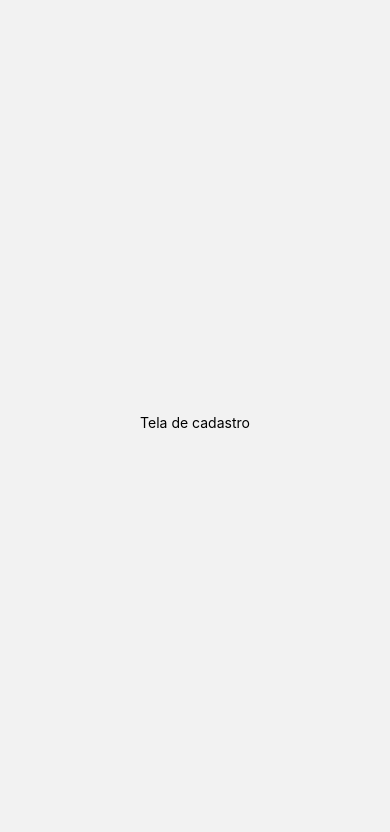
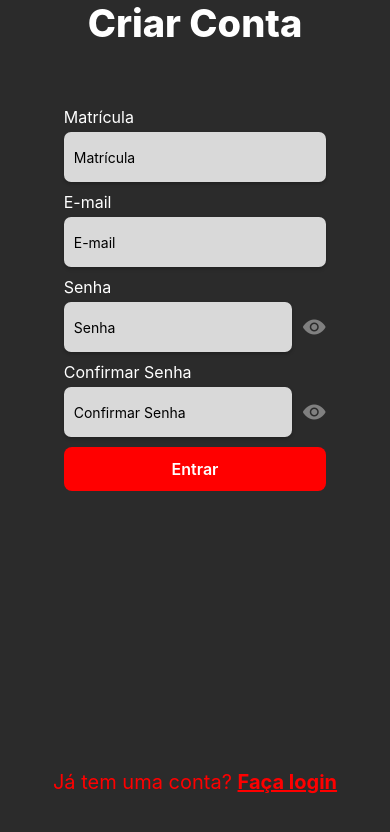
Before and after one commit to BrunoPinheirofe/centro_treinamento_app_ltd, a React Native app: screen /Signup in a window 390 px wide. Shown: the top 832 px of the page. Built offline with nearby package versions, Linux system fonts and the light colour scheme.

Commit message:
adicionando tela de registro

```diff
--- a/package.json
+++ b/package.json
@@ -9,6 +9,7 @@
     "web": "expo start --web"
   },
   "dependencies": {
+    "@hookform/resolvers": "^4.1.0",
     "@react-native-async-storage/async-storage": "^2.1.1",
     "@react-navigation/bottom-tabs": "^7.2.0",
     "@react-navigation/drawer": "^7.1.1",
@@ -19,7 +20,9 @@
     "react": "18.3.1",
     "react-hook-form": "^7.54.2",
     "react-native": "0.76.7",
-    "react-native-keyboard-aware-scroll-view": "^0.9.5"
+    "react-native-keyboard-aware-scroll-view": "^0.9.5",
+    "react-native-picker-select": "^9.3.1",
+    "yup": "^1.6.1"
   },
   "devDependencies": {
     "@babel/core": "^7.20.0"
--- a/src/forms/LoginForm/index.js
+++ /dev/null
@@ -1,5 +0,0 @@
-const LoginForm = (props) => {
-  // ... implementação ...
-}
-
-export default LoginForm;
--- /dev/null
+++ b/src/forms/RegisterForm.js
@@ -0,0 +1,36 @@
+import FormBase from "./FormBase";
+
+export default function RegisterForm({onSubmit}) {
+
+    const fields = [{
+        name: "matricula",
+        label: "Matrícula",
+        type: "text",
+        rules: { required: "Campo obrigatório"}
+    },
+        {
+            name: "email",
+            label: "E-mail",
+            type: "text",
+            rules: { required: "Campo obrigatório", pattern: { value: /^[a-z0-9._%+-]+@[a-z0-9.-]+\.[a-z]{2,4}$/, message: "E-mail inválido" } },
+        },
+        {
+            name: "password",
+            label: "Senha",
+            type: "password",
+            rules: { required: "Campo obrigatório", },
+        },
+        {
+            name: "confirmPassword",
+            label: "Confirmar Senha",
+            type: "password",
+            rules: { required: "Campo obrigatório", },
+        },
+
+    ]
+
+
+    return (
+        <FormBase fields={fields} onSubmit={onSubmit} buttonTitle="Entrar" mode = "dark"/>
+    )
+}
--- a/src/navigations/AuthNavigator.js
+++ b/src/navigations/AuthNavigator.js
@@ -1,15 +1,15 @@
 import { createStackNavigator } from "@react-navigation/stack";
 
 import LoginScreen from "../screens/auth/LoginScreen"
-import SignupScreen from "../screens/auth/SignupScreen";
-import ForgotPasswordScreen from "../screens/auth/ForgotPasswordScreen";
+import SignUpScreen from "../screens/auth/SignUpScreen"
+
 
 const Stack = createStackNavigator();
 
 export const AuthNavigator = () => (
     <Stack.Navigator screenOptions={{ headerShown: false }}>
         <Stack.Screen name='Login' component={LoginScreen}/>
-        <Stack.Screen name='Signup' component={SignupScreen} />
-        <Stack.Screen name='ForgotPassword' component={ForgotPasswordScreen} />
+        <Stack.Screen name='Signup' component={SignUpScreen} />
+
     </Stack.Navigator>
 )
--- a/src/screens/auth/ForgotPasswordScreen/index.js
+++ /dev/null
@@ -1,10 +0,0 @@
-import React from 'react';
-import { View, Text } from 'react-native';
-
-const ForgotPasswordScreen = () => (
-  <View style={{ flex: 1, justifyContent: 'center', alignItems: 'center' }}>
-    <Text>Tela de Recuperação de Senha</Text>
-  </View>
-);
-
-export default ForgotPasswordScreen;
--- a/src/screens/auth/LoginScreen/index.js
+++ b/src/screens/auth/LoginScreen/index.js
@@ -3,6 +3,7 @@ import { useState, useEffect } from "react";
 import { useNavigation } from '@react-navigation/native';
 import LoginForm from "../../../forms/LoginForm"
 import styles from "./styles"
+
 
 export default function LoginScreen() {
   const [isKeybordVisible, setisKeybordVisible] = useState(false);
@@ -53,7 +54,7 @@ export default function LoginScreen() {
             style={styles.link}
           >
             <Text style={styles.linkText}>
-              Não tem uma conta? <Text style={styles.linkHighlight}>Cadastre-se</Text>
+              Não tem uma conta? <Text style={styles.linkHighlight}>Voltar para o login</Text>
             </Text>
           </TouchableOpacity>
         </View>
--- a/src/screens/auth/LoginScreen/styles.js
+++ b/src/screens/auth/LoginScreen/styles.js
@@ -112,7 +112,7 @@ const styles = StyleSheet.create({
     buttonLoginGoogle: {
       fontWeight: "700",
       color: "#424242",
-      fontSize: 16,
+      fontSize: 20,
     },
     googleButtonContent: {
       flexDirection: "row",
@@ -126,11 +126,11 @@ const styles = StyleSheet.create({
       alignItems: 'center',
     },
     link: {
-      marginVertical: 8,
+      marginVertical: 10,
     },
     linkText: {
       color: '#FF0000',
-      fontSize: 14,
+      fontSize: 20,
     },
     linkHighlight: {
       fontWeight: 'bold',
--- a/src/screens/auth/SignUpScreen/index.js
+++ b/src/screens/auth/SignUpScreen/index.js
@@ -1,9 +1,43 @@
-import { View, Text } from 'react-native';
+import { View, TouchableOpacity, Text, KeyboardAvoidingView, Platform } from 'react-native';
+import { useNavigation } from '@react-navigation/native';
+import RegisterForm from "../../../forms/RegisterForm"
+import styles from './styles';
 
-const SignUpScreen = () => (
-  <View style={{ flex: 1, justifyContent: 'center', alignItems: 'center' }}>
-    <Text>Tela de cadastro</Text>
-  </View>
-);
+const SignUpScreen = () => {
+  const handleSubmit = (data) => {
+    console.log('Dados do registro:', data);
+    if (data.password !== data.confirmPassword) {
+      alert('Erro:As senhas não coincidem',);
+      return;
+    }
+    // Aqui você faria a chamada para sua API
+  };
+
+  const navigation = useNavigation();
+
+  return (
+    <KeyboardAvoidingView
+      behavior={Platform.OS === "ios" ? "padding" : "height"}
+      style={{ flex: 1 }}
+    >
+      <View style={styles.containerLogin}>
+        <View style={styles.header}>
+          <Text style={styles.textLogin}>Criar Conta</Text>
+        </View>
+
+        <RegisterForm onSubmit={handleSubmit} />
+
+        <TouchableOpacity
+          onPress={() => navigation.goBack()}
+          style={styles.link}
+        >
+          <Text style={styles.linkText}>
+            Já tem uma conta? <Text style={styles.linkHighlight}>Faça login</Text>
+          </Text>
+        </TouchableOpacity>
+      </View>
+    </KeyboardAvoidingView>
+  );
+};
 
 export default SignUpScreen;
--- /dev/null
+++ b/src/screens/auth/SignUpScreen/styles.js
@@ -0,0 +1,60 @@
+import { StyleSheet } from 'react-native';
+
+const styles = StyleSheet.create({
+    containerLogin: {
+        flex: 1,
+        backgroundColor: "#2B2B2B",
+        paddingHorizontal: 20,
+        justifyContent: 'center',
+        alignItems: 'center',
+        paddingEnd: 20,
+        paddingStart: 20,
+    },
+    header: {
+        alignItems: 'center',
+        marginBottom: 20,
+    },
+    textLogin: {
+        color: "white",
+        fontSize: 38,
+        fontWeight: "800",
+        textAlign: 'center',
+        marginBottom: 30,
+    },
+    inputContainer: {
+        width: '100%',
+        marginBottom: 15,
+    },
+    input: {
+        backgroundColor: "#D9D9D9",
+        borderRadius: 7,
+        height: 50,
+        paddingLeft: 15,
+        fontSize: 16,
+        shadowColor: "#000",
+        shadowOffset: {
+            width: 0,
+            height: 2,
+        },
+        shadowOpacity: 0.25,
+        shadowRadius: 3.5,
+        elevation: 5,
+    },
+    linksContainer: {
+        marginTop: 20,
+        alignItems: 'center',
+    },
+    link: {
+        marginVertical: 50,
+    },
+    linkText: {
+        color: '#FF0000',
+        fontSize: 20,
+    },
+    linkHighlight: {
+        fontWeight: 'bold',
+        textDecorationLine: 'underline',
+    },
+});
+
+export default styles;
```
Also changed, not shown: src/forms/CustomInput/index.js (deleted, +0 -49 lines), 1 other file (tests, documents, lock files or other folders).
